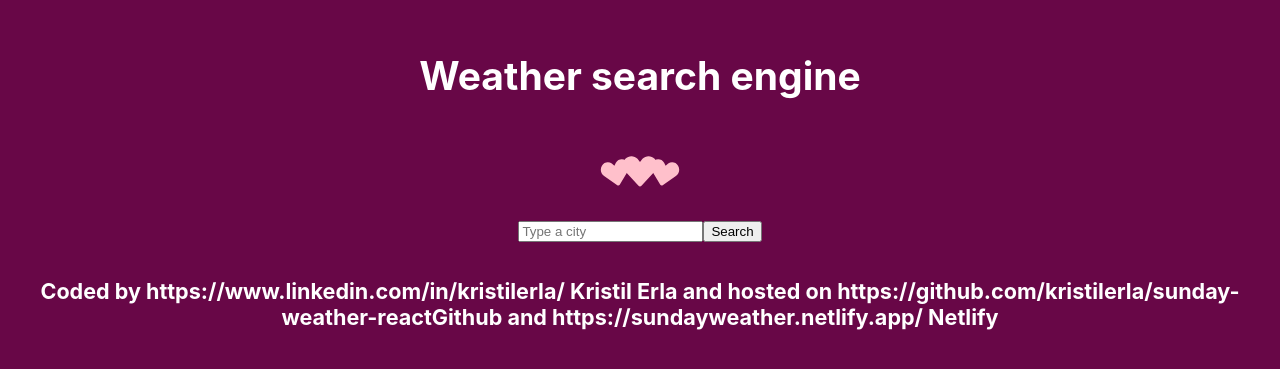
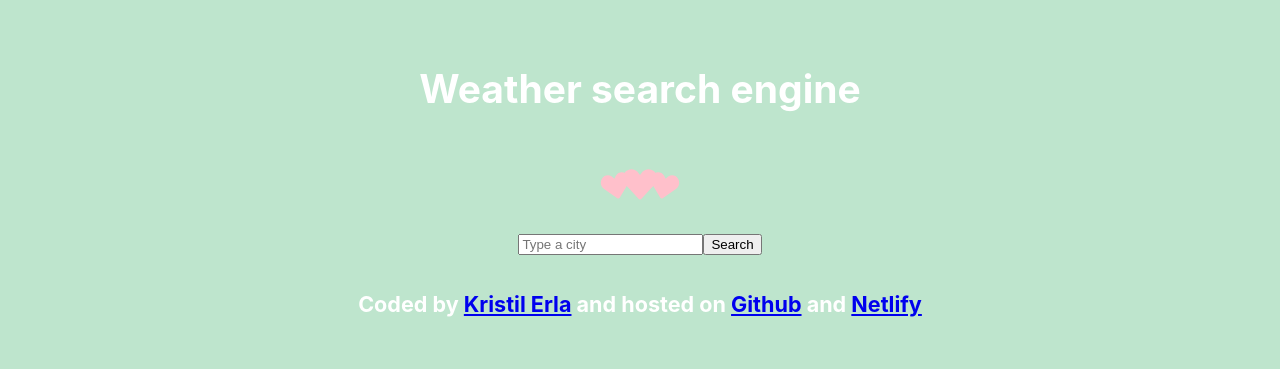
Before and after one commit to kristilerla/sunday-weather-react, a React (Create React App) app: page / in a window 1280 px wide. Shown: the part 207-576 px from the top of the page. Built offline with nearby package versions, Linux system fonts and the light colour scheme.

Commit message:
updated color and footer

```diff
--- a/src/App.css
+++ b/src/App.css
@@ -14,7 +14,7 @@
 }
 
 .App-header {
-  background-color: #680747;
+  background-color: #bee5cd;
   min-height: 100vh;
   display: flex;
   flex-direction: column;
--- a/src/Footer.js
+++ b/src/Footer.js
@@ -4,7 +4,7 @@ export default function Footer()
 {
 return (
     <div>
-        <h5>Coded by <a>https://www.linkedin.com/in/kristilerla/</a> Kristil Erla and hosted on <a>https://github.com/kristilerla/sunday-weather-react</a>Github and <a>https://sundayweather.netlify.app/</a> Netlify</h5>
+        <h5>Coded by <a href= "https://www.linkedin.com/in/kristilerla" target="blank">Kristil Erla</a>  and hosted on <a href="https://github.com/kristilerla/sunday-weather-react" target="blank">Github</a> and <a href="https://sundayweather.netlify.app" target="blank">Netlify</a></h5>
     </div>
 );
 }
```
